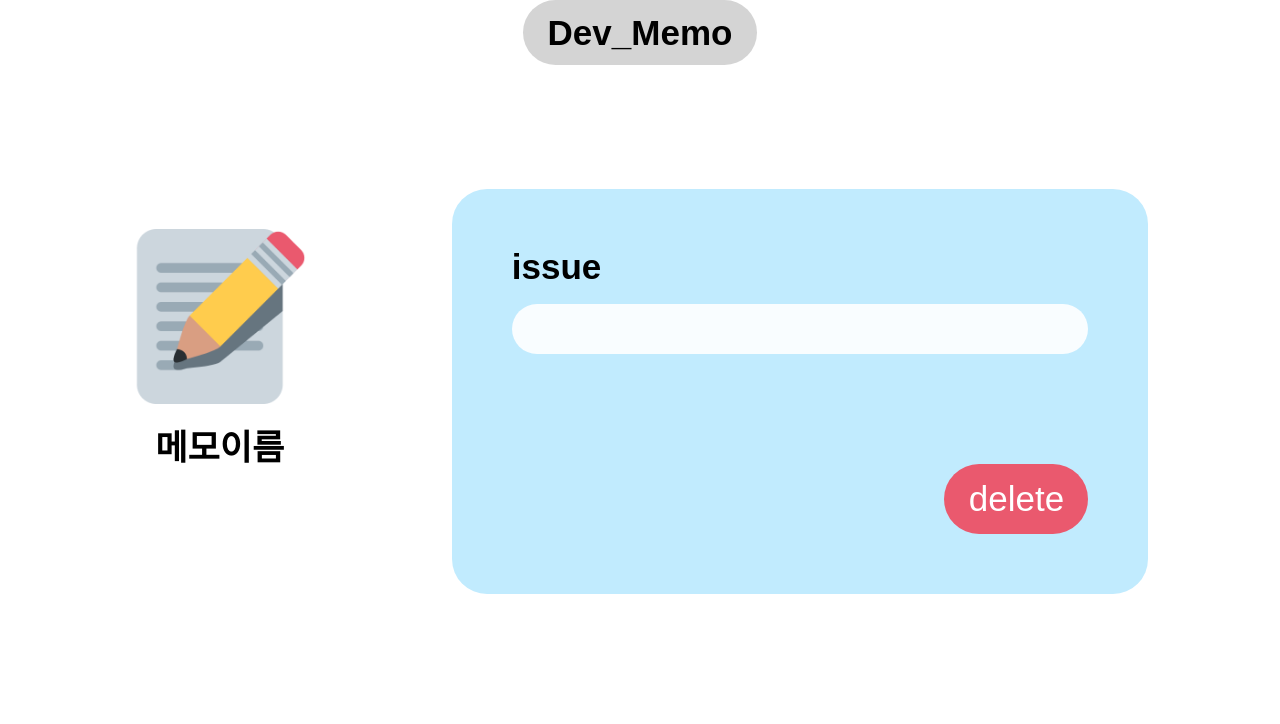
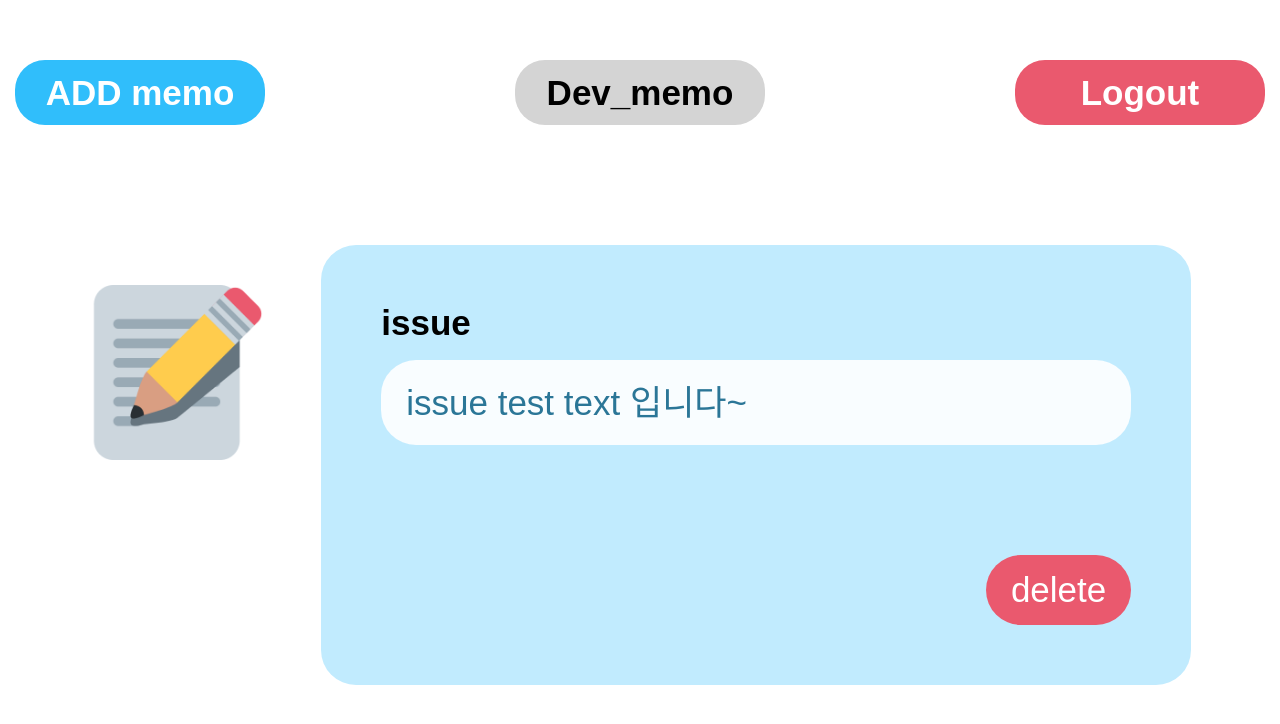
Before and after one commit to 24-Summer-Open-Source-SW/devo, a React (Create React App) app: page /detailedmemo in a window 1280 px wide. Shown: the top 724 px of the page. Built offline with nearby package versions, Linux system fonts and the light colour scheme.

Commit message:
docs:detailedMemo
css edit

```diff
--- a/src/pages/detailedMemo/index.js
+++ b/src/pages/detailedMemo/index.js
@@ -1,5 +1,6 @@
 import styled from 'styled-components';
 
+import Header from '../../components/Header';
 import MemoIssue from '../../components/detailedMemo/MemoIssue';
 import MemoContent from '../../components/detailedMemo/MemoContent';
 
@@ -9,21 +10,7 @@ const Container=styled.div`
   display: flex;
   flex-direction: column;
   align-items: center;
-
-  flex-wrap: wrap;
-  gap: 5vw;
-`;
-const Header=styled.div`
-  padding-top: 15px;
-  padding-bottom: 15px;
-  padding-right:25px;
-  padding-left: 25px;
-
-  color: black;
-  font-size: 35px;
-  font-weight: 700;
-  background-color: #D4D4D4;
-  border-radius: 50px;
+  justify-content: space-around;
 `;
 const MemoContainer=styled.div`
   display: flex;
@@ -43,9 +30,12 @@ const MemoImage=styled.div`
   flex-wrap: wrap;
   gap: 2vw;
 
-  color: black;
-  font-weight: 700;
-  font-size: 35px;
+
+  p{
+    color: black;
+    font-weight: 700;
+    font-size: 35px;
+  }
 
   img{
     width: 175px;
@@ -59,7 +49,7 @@ const MemoDetail=styled.div`
   flex-wrap: wrap;
   gap: 20px;
 
-  width: 60%;
+  width: 75%;
 
   color: #2B7697;
   font-size: 35px;
@@ -86,7 +76,7 @@ const MemoDeleteButton=styled.button`
   background-color: #EA596E;
   border-radius: 55px;
 
-  width: 25%;
+  /* width: 20%; */
 
   &:hover{
     font-weight: bold;
@@ -95,19 +85,21 @@ const MemoDeleteButton=styled.button`
   }
 `;
 function DetailedMemo() {
-    return (
+  let testName=localStorage.getItem('memoTitle');
+  let testMemo=localStorage.getItem('memoContents');
+  return (
       <>
         <Container>
-          <Header>Dev_Memo</Header>
+          <Header />
           <MemoContainer>
             <MemoImage>
               <img src={Memo} />
-              메모이름
+              <p>{testName}</p>
             </MemoImage>
             <MemoDetail>
               <p id='detailHeader'>issue</p>
-              <MemoIssue content='issue test text 입니다~' />
-              <MemoContent content='test text입니다~' />
+              <MemoIssue issueContent='issue test text 입니다~' />
+              <MemoContent memoContent={testMemo} />
               <MemoDeleteButton>delete</MemoDeleteButton>
             </MemoDetail>
           </MemoContainer>
```
